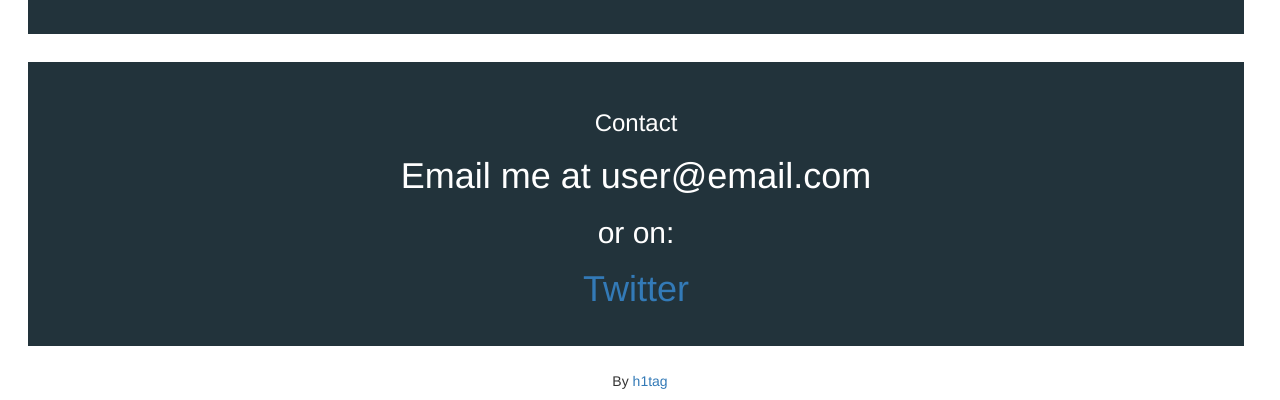
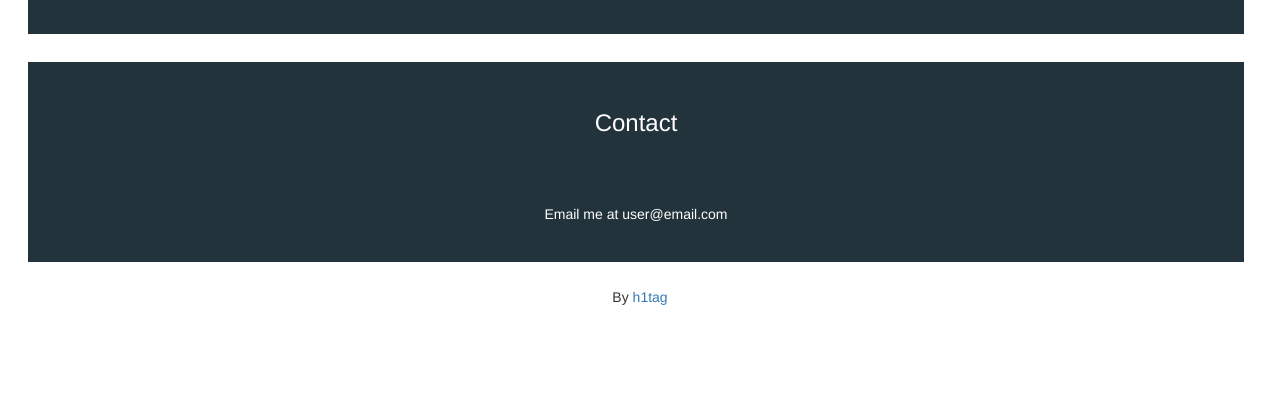
Before and after one commit to h1tag/portfolio, a plain HTML site: page index.html in a window 1280 px wide. Shown: the part 1199-1599 px from the top of the page. After the commit the page ends 1515 px from the top, so only its background shows below. Drawn offline with nearby package versions, Linux system fonts and the light colour scheme.

Commit message:
Some other changes

```diff
--- a/index.html
+++ b/index.html
@@ -85,9 +85,7 @@
         <div id="contact" class="section">
             <h3>Contact</h3>
 
-          <h1> Email me at user@email.com</h1>
-          <h2>or on:</h2>
-          <a href="" ><h1>Twitter</h1></a>
+          <p> Email me at user@email.com</p>
         </div>
 
         <h5 style="text-align: center">By <a href="#">h1tag</a></h6>
```
